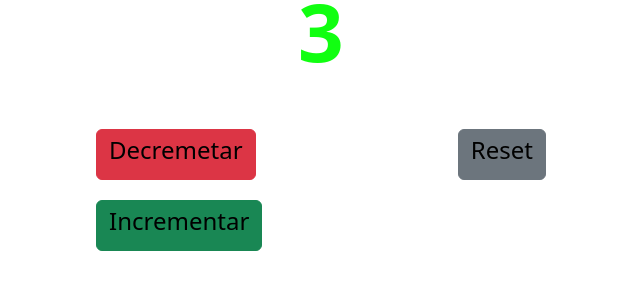
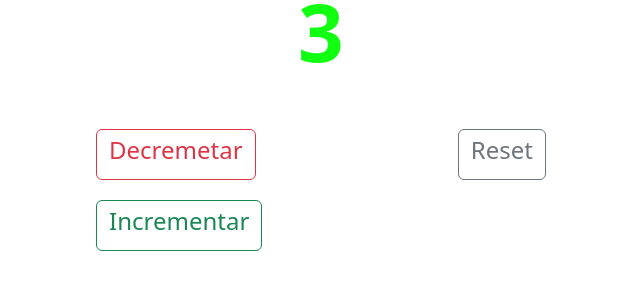
Before and after one commit to salesgs/Contador, a website with bundled scripts: page index.html in a window 1280 px wide. Shown: the part 433-722 px from the top of the page, without its empty margins (319-959 px from the left). Built offline with nearby package versions, Linux system fonts and the light colour scheme.

Commit message:
versão 7

```diff
--- a/index.html
+++ b/index.html
@@ -28,15 +28,15 @@
        <section class="main__buttons">
 
           <div class="components-2 ">
-          <button type="button" class="btn btn-danger decrement">
+          <button type="button" class="btn btn-outline-danger decrement">
             <span></span>
             <span><h4>Decremetar</h4></span>
           </button>
-          <button type="button" class="btn btn-secondary reset">
+          <button type="button" class="btn btn-outline-secondary reset">
             <span></span>
             <span><h4>Reset</h4></span>
           </button>
-          <button type="button" class="btn btn-success increment">
+          <button type="button" class="btn btn-outline-success increment">
             <span></span>
             <span><h4>Incrementar</h4></span>
           </button>
--- a/sass/style.scss
+++ b/sass/style.scss
@@ -44,16 +44,6 @@
     gap: 20px;
     flex-wrap: wrap;
     text-transform: uppercase;
-   .decrement{
-     color: #000;
-   }
-   .reset{
-    color: #000;
-   }
-   .increment{
-    color: #000;
-   }
-
   }
 }
 }
```
Also changed, not shown: css/style.css, 1 other file.
